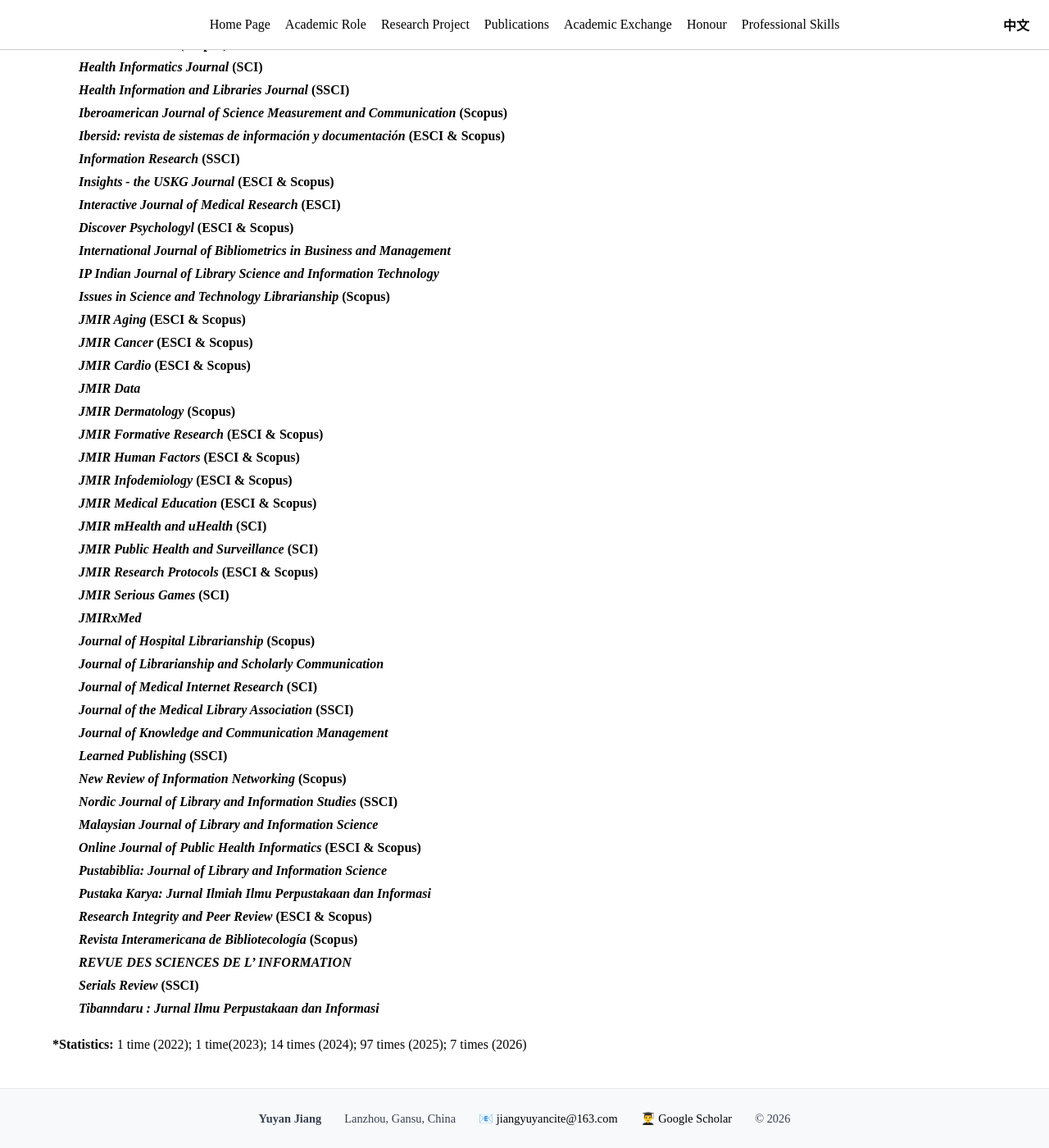
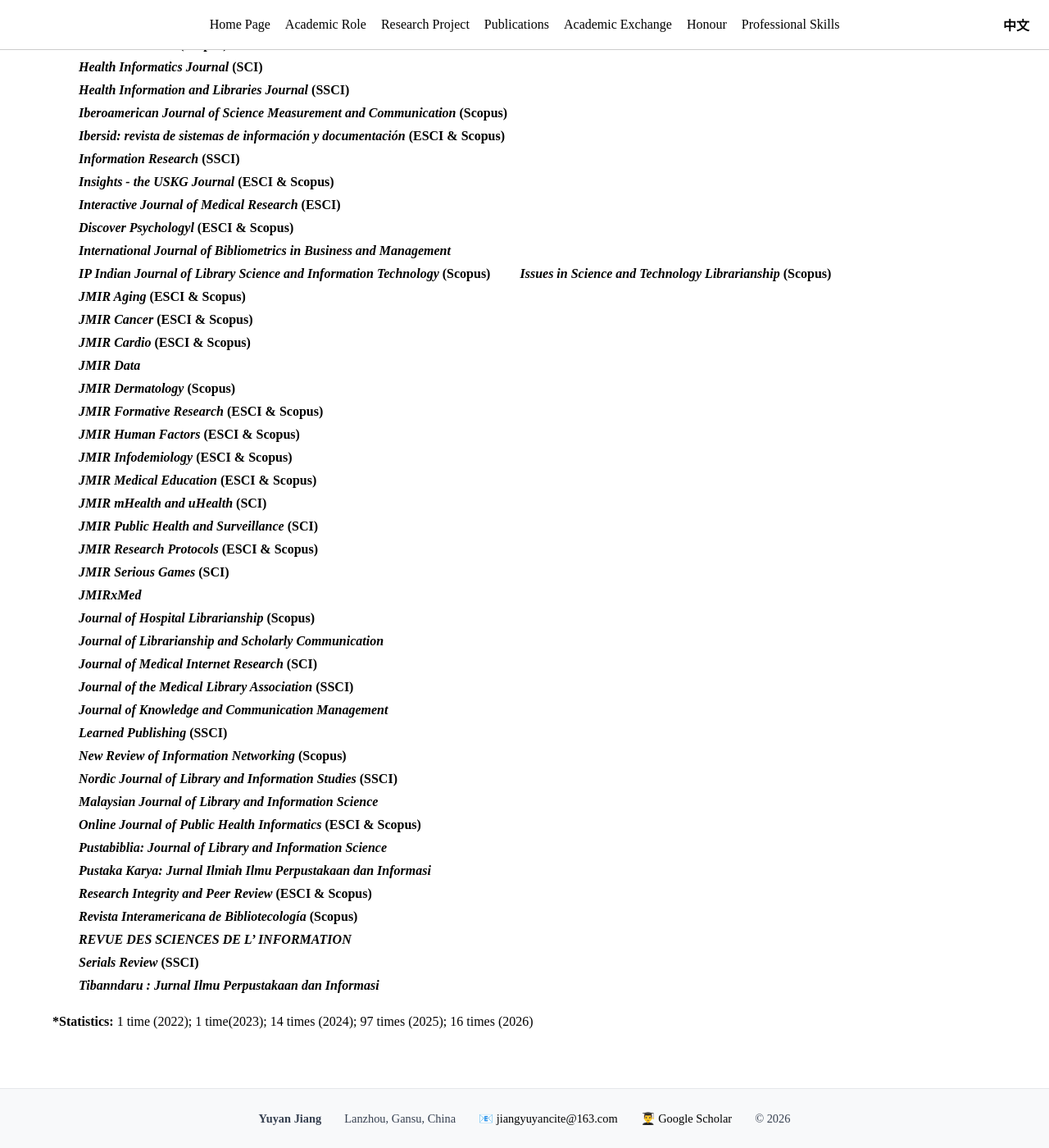
Before and after one commit to jiang-yuyan/Yuyan-Jiang-CV, a Jekyll site: the page built from role/roles.md, in a window 1280 px wide and 1400 px high, scrolled down 738 px. Shown: the whole window at 82% size. Built offline with Jekyll 4.4.1, drawn with Linux system fonts in a browser that asks for light colours; after the commit the page ends 2110 px from its top, so only the background shows below that.

Commit message:
Update roles.md

```diff
--- a/role/roles.md
+++ b/role/roles.md
@@ -38,7 +38,7 @@ __·Reviewer__ 🕵️‍♂️
 &#8195;&#8195;_**Interactive Journal of Medical Research**_ **(ESCI)**
 &#8195;&#8195;_**Discover Psychologyl**_ **(ESCI & Scopus)**
 &#8195;&#8195;_**International Journal of Bibliometrics in Business and Management**_
-&#8195;&#8195;_**IP Indian Journal of Library Science and Information Technology**_
+&#8195;&#8195;_**IP Indian Journal of Library Science and Information Technology**_ **(Scopus)**
 &#8195;&#8195;_**Issues in Science and Technology Librarianship**_ **(Scopus)**
 &#8195;&#8195;_**JMIR Aging**_ **(ESCI & Scopus)**
 &#8195;&#8195;_**JMIR Cancer**_ **(ESCI & Scopus)**
@@ -72,4 +72,4 @@ __·Reviewer__ 🕵️‍♂️
 &#8195;&#8195;_**Serials Review**_ **(SSCI)**
 &#8195;&#8195;_**Tibanndaru : Jurnal Ilmu Perpustakaan dan Informasi**_
 
-***Statistics:** 1 time (2022); 1 time(2023); 14 times (2024); 97 times (2025); 7 times (2026)
+***Statistics:** 1 time (2022); 1 time(2023); 14 times (2024); 97 times (2025); 16 times (2026)
```
